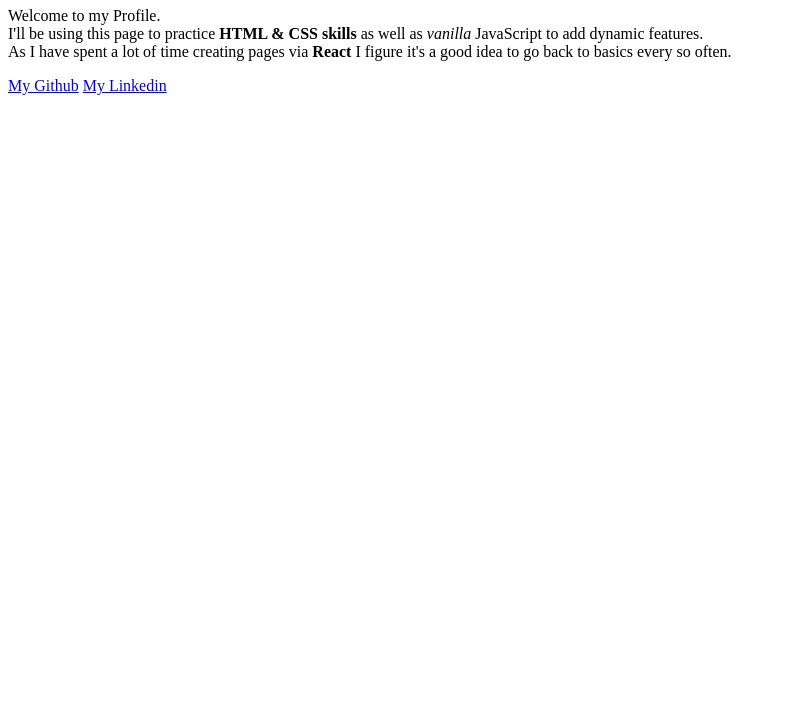
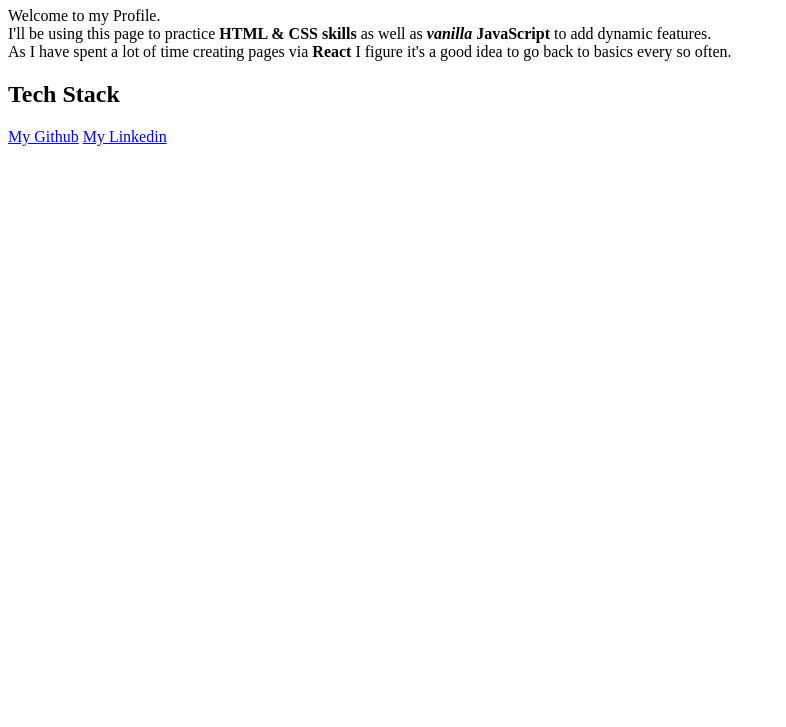
Before and after one commit to DeagoBrowne/Personal-Profile, a plain HTML site: page index.html in a window 1280 px wide. Shown: the part 73-800 px from the top of the page, without its empty margins (0-786 px from the left). Drawn offline with Linux system fonts and the light colour scheme.

Commit message:
changed html filename to index.html for deployment

```diff
--- a/intro.html
+++ b/index.html
@@ -13,12 +13,15 @@
     <p>Welcome to my Profile.
       <br>
       I'll be using this page to practice <strong>HTML & CSS skills</strong>
-      as well as <em>vanilla</em> JavaScript to add dynamic features.
+      as well as <strong><em>vanilla</em> JavaScript</strong> to add dynamic features.
       <br>
       As I have spent a lot of time creating pages via <strong>React</strong>
       I figure it's a good idea to go back to basics every so often.
     </p>
+    <h2>Tech Stack</h2>
+    <div>
 
+    </div>
   </main>
   <footer>
     <a href="https://github.com/DeagoBrowne">My Github</a>
```
